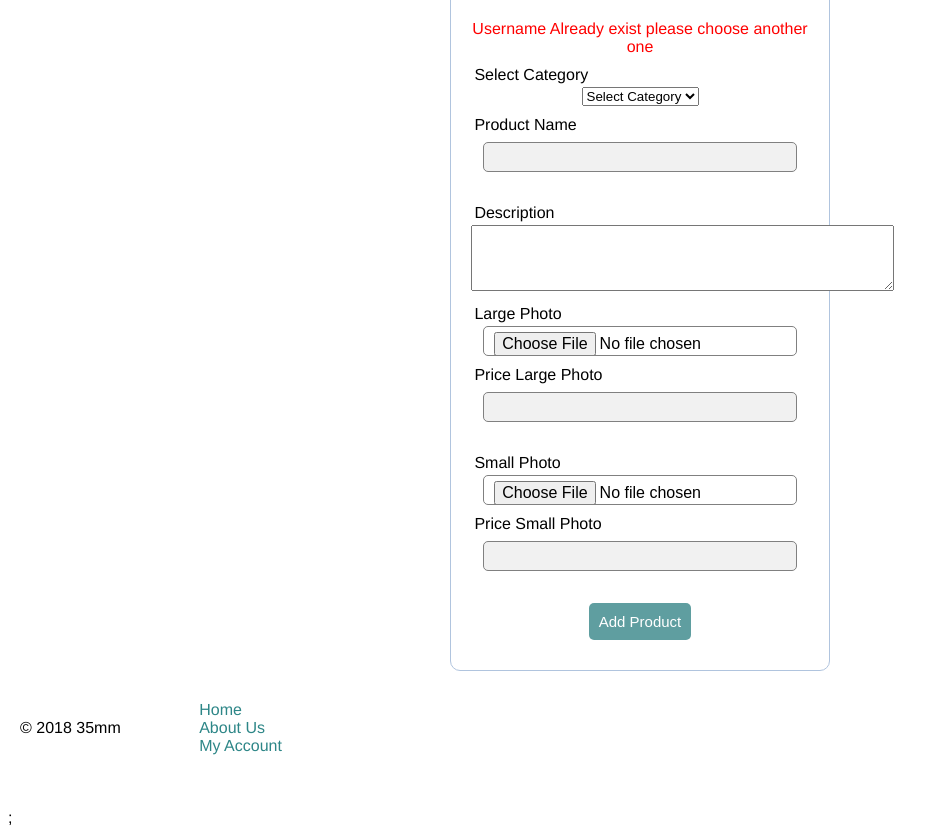
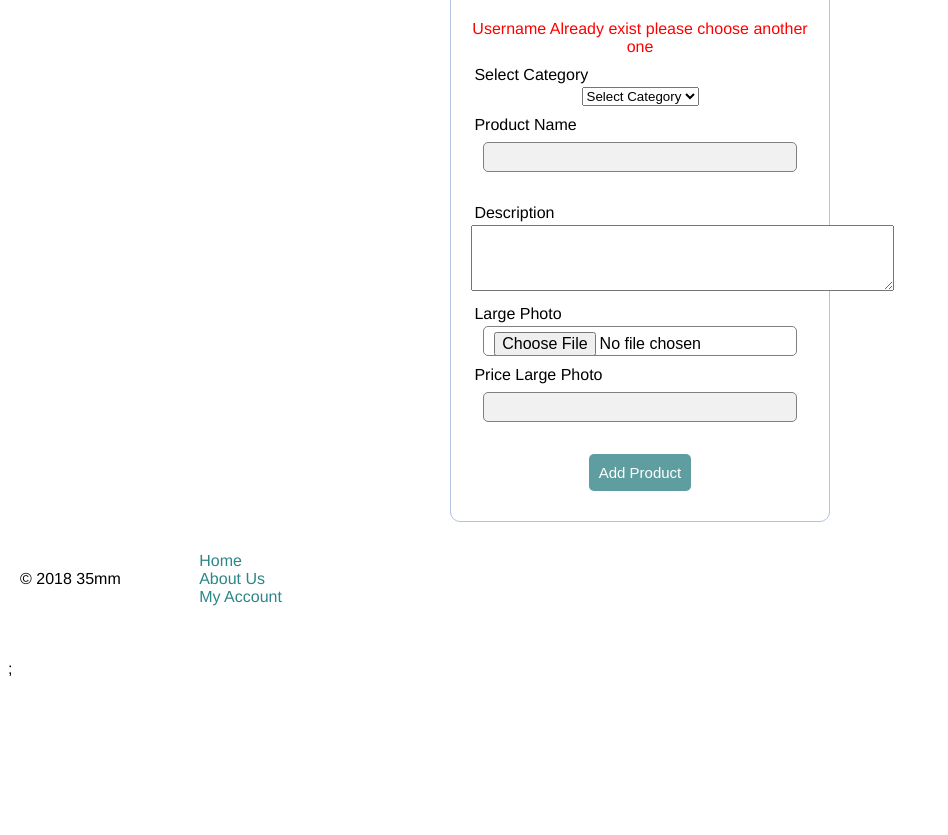
Before and after one commit to AishSrinath/35mmOnlinePhotoStore, a PHP site: page /add_product.php?msg=1 in a window 1280 px wide. Shown: the part 141-976 px from the top of the page, without its empty margins (0-948 px from the left). After the commit the page ends 817 px from the top, so only its background shows below. Run offline with PHP 8.4, Linux system fonts and the light colour scheme; the visitor is signed in with stand-in values (Sample User, id 1); data that the repository does not hold is empty.

Commit message:
removing small category

```diff
--- a/var/www/html/add_product.php
+++ b/var/www/html/add_product.php
@@ -76,7 +76,7 @@ if (isset($_POST['reg_product']))
     $product_name =  mysqli_real_escape_string($db_connect,$_REQUEST['product_name']);
     $details      =  mysqli_real_escape_string($db_connect,$_REQUEST['details']);
     $price        =  mysqli_real_escape_string($db_connect,$_REQUEST['price']);
-    $price_small  =  mysqli_real_escape_string($db_connect,$_REQUEST['price_small']);
+    //$price_small  =  mysqli_real_escape_string($db_connect,$_REQUEST['price_small']);
     $user_id      = $_SESSION['login_id'];
     //
     $sqlcat1 = "SELECT * FROM category WHERE id='$category'";
@@ -130,7 +130,7 @@ if ($uploadOk == 0) {
 }
 
 $image_large = $_FILES["image_large"]["tmp_name"];
-$sql= "insert into products(category,product_name,details,price,price_small,user_id,status) values('$category','$product_name','$details','$price','$price_small','$user_id','1')";
+$sql= "insert into products(category,product_name,details,price,user_id,status) values('$category','$product_name','$details','$price','$user_id','1')";
 mysqli_query($db_connect,$sql) or die("error");
 $product_id = mysqli_insert_id($db_connect);
 
@@ -182,7 +182,7 @@ $sqlcat = "SELECT * FROM category ";
   	  <label>Price Large Photo</label>
           <input type="text" name="price" value="" required="">
   	</div>
-  	<div class="input-group">
+  	<!--<div class="input-group">
   	  <label>Small Photo</label>
          <input type="file" name="image_small" id="image_small" />
   	</div>
@@ -190,7 +190,7 @@ $sqlcat = "SELECT * FROM category ";
       <div class="input-group">
   	  <label>Price Small Photo</label>
           <input type="text" name="price_small" value="" >
-  	</div>
+  	</div>-->
 
 
   	<div class="input-group">
```
